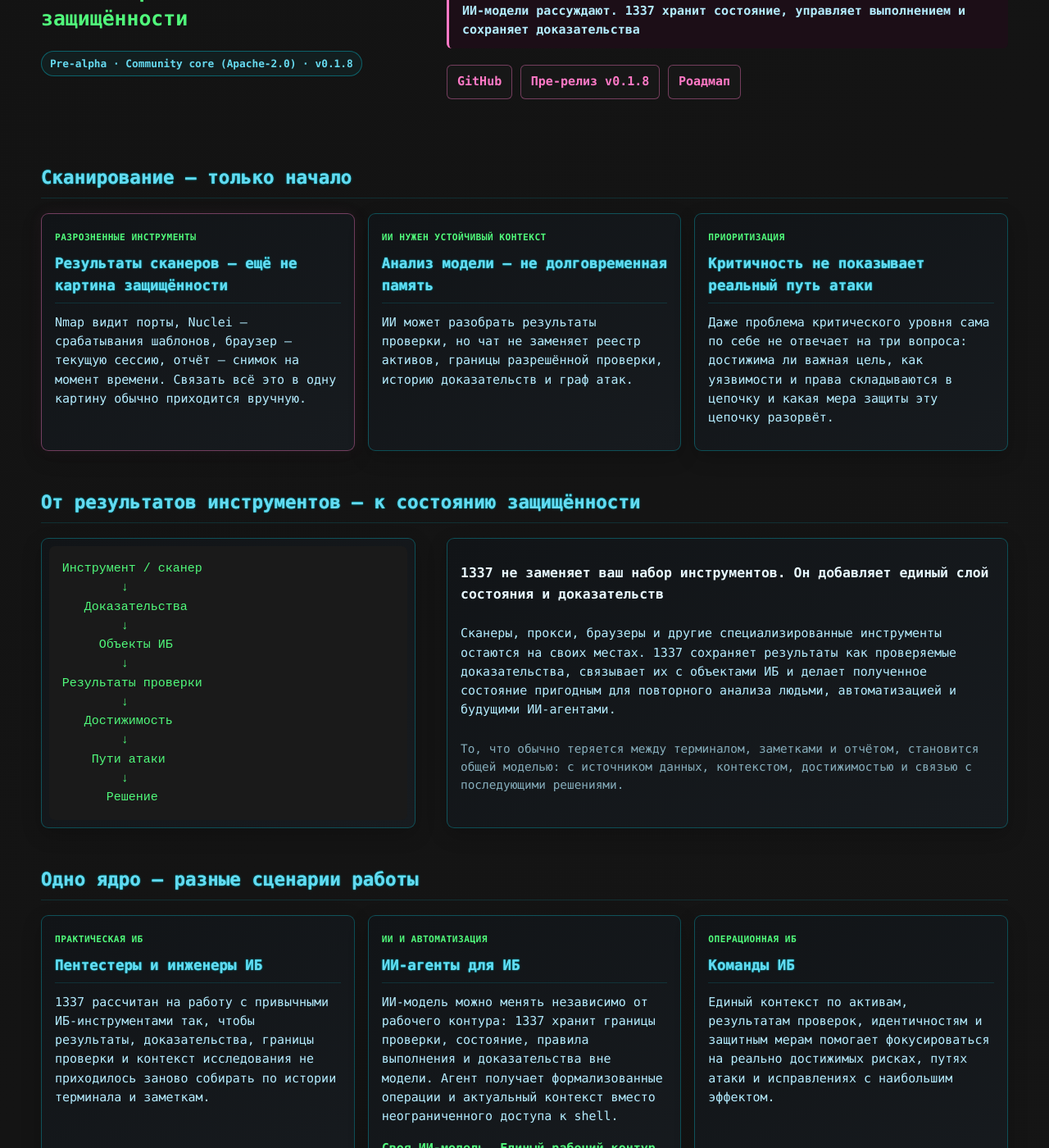
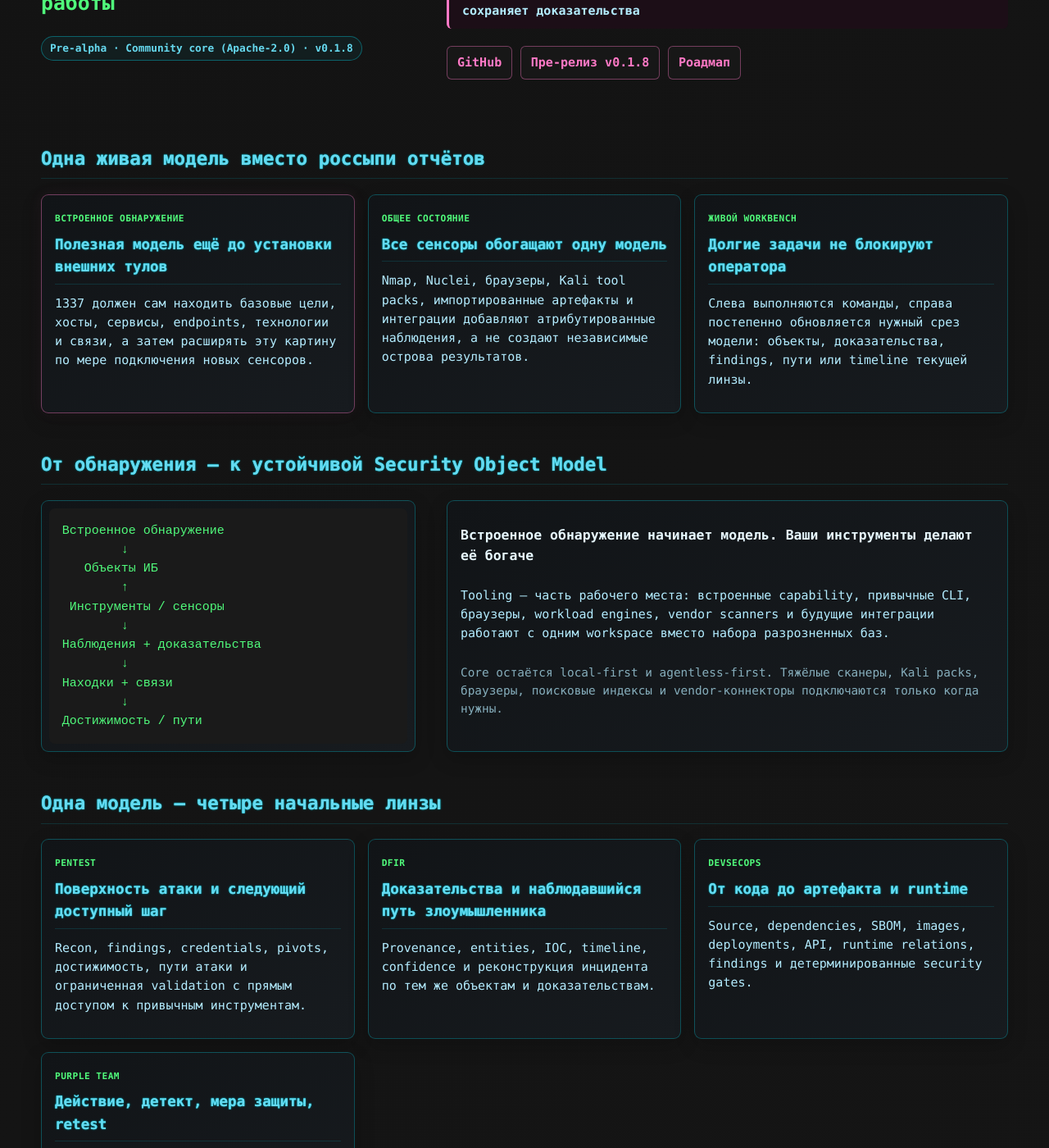
Before and after one commit to Fuzzy-Technologies/1337, a Jekyll site: the page built from ru/index.md, in a window 1280 px wide and 1400 px high, scrolled down 238 px. Shown: the whole window at 82% size. Built offline with Jekyll 4.4.1, drawn with Linux system fonts in a browser that asks for light colours; Markdown is read by kramdown in place of the engine named in the settings; some of the changed text lies outside the part shown.

Commit message:
1337: refocus Russian site on live Workbench model

```diff
--- a/ru/index.md
+++ b/ru/index.md
@@ -2,7 +2,7 @@
 layout: default
 lang: ru
 title: 1337 Security Workbench
-description: 1337 Security Workbench от Fuzzy Technologies — открытая рабочая среда ИБ и платформа выполнения операций ИБ, хранения состояния и доказательств без привязки к конкретной ИИ-модели.
+description: 1337 Security Workbench от Fuzzy Technologies — локальная рабочая среда ИБ с живой моделью объектов и модульным набором security-инструментов.
 ---
 
 <header class="site-header">
@@ -19,13 +19,13 @@ description: 1337 Security Workbench от Fuzzy Technologies — открыта
 
 <section class="hero hero-grid">
 <div class="hero-primary">
-<p class="eyebrow">Открытая рабочая среда ИБ · Платформа выполнения операций ИБ, состояния и доказательств без привязки к конкретной ИИ-модели</p>
-<p class="hero-hook">Инструменты находят факты.<br><strong>1337 сохраняет состояние защищённости</strong></p>
+<p class="eyebrow">Открытая рабочая среда ИБ · Живая модель объектов · Модульный security tooling</p>
+<p class="hero-hook">Исследуй систему.<br><strong>Строй её модель прямо во время работы</strong></p>
 <span class="status">Pre-alpha · Community core (Apache-2.0) · v0.1.8</span>
 </div>
 
 <div class="hero-secondary">
-<p>Открытая рабочая среда для пентестеров, инженеров ИБ, исследователей и команд безопасности. 1337 связывает результаты специализированных инструментов с доказательствами и контекстом, формируя устойчивое состояние защищённости для анализа достижимости и путей атаки.</p>
+<p>Быстрая local-first рабочая среда для практической ИБ. Встроенное обнаружение строит исходную модель, а подключаемые инструменты обогащают её доказательствами, находками, связями, достижимостью и путями атаки.</p>
 <blockquote class="hero-quote"><strong>ИИ-модели рассуждают. 1337 хранит состояние, управляет выполнением и сохраняет доказательства</strong></blockquote>
 <div class="links hero-actions">
 <a href="https://github.com/Fuzzy-Technologies/1337">GitHub</a>
@@ -36,75 +36,78 @@ description: 1337 Security Workbench от Fuzzy Technologies — открыта
 </section>
 
 <section class="content-section">
-<h2>Сканирование — только начало</h2>
+<h2>Одна живая модель вместо россыпи отчётов</h2>
 <div class="grid problem-grid">
 <section class="card">
-<span class="card-label">Разрозненные инструменты</span>
-<h3>Результаты сканеров — ещё не картина защищённости</h3>
-<p>Nmap видит порты, Nuclei — срабатывания шаблонов, браузер — текущую сессию, отчёт — снимок на момент времени. Связать всё это в одну картину обычно приходится вручную.</p>
+<span class="card-label">Встроенное обнаружение</span>
+<h3>Полезная модель ещё до установки внешних тулов</h3>
+<p>1337 должен сам находить базовые цели, хосты, сервисы, endpoints, технологии и связи, а затем расширять эту картину по мере подключения новых сенсоров.</p>
 </section>
 
 <section class="card">
-<span class="card-label">ИИ нужен устойчивый контекст</span>
-<h3>Анализ модели — не долговременная память</h3>
-<p>ИИ может разобрать результаты проверки, но чат не заменяет реестр активов, границы разрешённой проверки, историю доказательств и граф атак.</p>
+<span class="card-label">Общее состояние</span>
+<h3>Все сенсоры обогащают одну модель</h3>
+<p>Nmap, Nuclei, браузеры, Kali tool packs, импортированные артефакты и интеграции добавляют атрибутированные наблюдения, а не создают независимые острова результатов.</p>
 </section>
 
 <section class="card">
-<span class="card-label">Приоритизация</span>
-<h3>Критичность не показывает реальный путь атаки</h3>
-<p>Даже проблема критического уровня сама по себе не отвечает на три вопроса: достижима ли важная цель, как уязвимости и права складываются в цепочку и какая мера защиты эту цепочку разорвёт.</p>
+<span class="card-label">Живой Workbench</span>
+<h3>Долгие задачи не блокируют оператора</h3>
+<p>Слева выполняются команды, справа постепенно обновляется нужный срез модели: объекты, доказательства, findings, пути или timeline текущей линзы.</p>
 </section>
 </div>
 </section>
 
 <section class="content-section">
-<h2>От результатов инструментов — к состоянию защищённости</h2>
+<h2>От обнаружения — к устойчивой Security Object Model</h2>
 <div class="workbench-grid">
 <div class="flow-panel" aria-label="Поток данных 1337">
-<pre><code>Инструмент / сканер
+<pre><code>Встроенное обнаружение
         ↓
-   Доказательства
+   Объекты ИБ
+        ↑
+ Инструменты / сенсоры
         ↓
-     Объекты ИБ
+Наблюдения + доказательства
         ↓
-Результаты проверки
+Находки + связи
         ↓
-   Достижимость
-        ↓
-    Пути атаки
-        ↓
-      Решение</code></pre>
+Достижимость / пути</code></pre>
 </div>
 
 <div class="workbench-copy">
-<p class="section-hook"><strong>1337 не заменяет ваш набор инструментов. Он добавляет единый слой состояния и доказательств</strong></p>
-<p>Сканеры, прокси, браузеры и другие специализированные инструменты остаются на своих местах. 1337 сохраняет результаты как проверяемые доказательства, связывает их с объектами ИБ и делает полученное состояние пригодным для повторного анализа людьми, автоматизацией и будущими ИИ-агентами.</p>
-<p class="workbench-note">То, что обычно теряется между терминалом, заметками и отчётом, становится общей моделью: с источником данных, контекстом, достижимостью и связью с последующими решениями.</p>
+<p class="section-hook"><strong>Встроенное обнаружение начинает модель. Ваши инструменты делают её богаче</strong></p>
+<p>Tooling — часть рабочего места: встроенные capability, привычные CLI, браузеры, workload engines, vendor scanners и будущие интеграции работают с одним workspace вместо набора разрозненных баз.</p>
+<p class="workbench-note">Core остаётся local-first и agentless-first. Тяжёлые сканеры, Kali packs, браузеры, поисковые индексы и vendor-коннекторы подключаются только когда нужны.</p>
 </div>
 </div>
 </section>
 
 <section class="content-section">
-<h2>Одно ядро — разные сценарии работы</h2>
+<h2>Одна модель — четыре начальные линзы</h2>
 <div class="grid">
 <section class="card">
-<span class="card-label">Практическая ИБ</span>
-<h3>Пентестеры и инженеры ИБ</h3>
-<p>1337 рассчитан на работу с привычными ИБ-инструментами так, чтобы результаты, доказательства, границы проверки и контекст исследования не приходилось заново собирать по истории терминала и заметкам.</p>
+<span class="card-label">Pentest</span>
+<h3>Поверхность атаки и следующий доступный шаг</h3>
+<p>Recon, findings, credentials, pivots, достижимость, пути атаки и ограниченная validation с прямым доступом к привычным инструментам.</p>
 </section>
 
 <section class="card">
-<span class="card-label">ИИ и автоматизация</span>
-<h3>ИИ-агенты для ИБ</h3>
-<p>ИИ-модель можно менять независимо от рабочего контура: 1337 хранит границы проверки, состояние, правила выполнения и доказательства вне модели. Агент получает формализованные операции и актуальный контекст вместо неограниченного доступа к shell.</p>
-<p class="card-hook">Своя ИИ-модель. Единый рабочий контур 1337</p>
+<span class="card-label">DFIR</span>
+<h3>Доказательства и наблюдавшийся путь злоумышленника</h3>
+<p>Provenance, entities, IOC, timeline, confidence и реконструкция инцидента по тем же объектам и доказательствам.</p>
 </section>
 
 <section class="card">
-<span class="card-label">Операционная ИБ</span>
-<h3>Команды ИБ</h3>
-<p>Единый контекст по активам, результатам проверок, идентичностям и защитным мерам помогает фокусироваться на реально достижимых рисках, путях атаки и исправлениях с наибольшим эффектом.</p>
+<span class="card-label">DevSecOps</span>
+<h3>От кода до артефакта и runtime</h3>
+<p>Source, dependencies, SBOM, images, deployments, API, runtime relations, findings и детерминированные security gates.</p>
+</section>
+
+<section class="card">
+<span class="card-label">Purple Team</span>
+<h3>Действие, детект, мера защиты, retest</h3>
+<p>Одна модель связывает разрешённые offensive-действия с telemetry, detections, controls и состоянием до/после проверки.</p>
 </section>
 </div>
 </section>
@@ -112,14 +115,14 @@ description: 1337 Security Workbench от Fuzzy Technologies — открыта
 <section class="content-section">
 <h2>Архитектурное ядро</h2>
 <div class="architecture-grid">
-<section class="architecture-card"><h3>Модель объектов ИБ</h3><p>Единая модель для активов, сервисов, конечных точек, идентичностей, защитных мер, доказательств, результатов проверок, достижимости и путей атаки.</p></section>
-<section class="architecture-card"><h3>Capability Fabric</h3><p>Типизированный слой операций ИБ без жёсткой привязки сценария работы к конкретному сканеру, инструменту или поставщику ИИ-модели.</p></section>
-<section class="architecture-card"><h3>Scope &amp; Policy</h3><p>Явные границы разрешённой проверки, воздействия и выполнения, которые не зависят от решения ИИ-модели.</p></section>
-<section class="architecture-card"><h3>Контролируемый рантайм</h3><p>Запуск инструментов и встроенных операций через управляемый контур вместо неограниченного shell-доступа.</p></section>
-<section class="architecture-card"><h3>Доказательства и происхождение данных</h3><p>Существенные выводы остаются привязаны к источнику, границам проверки, времени, инструменту, исполнителю и подтверждающим артефактам.</p></section>
-<section class="architecture-card"><h3>Достижимость и граф атак</h3><p>Уязвимости, права, идентичности и защитные меры связываются в пути к критичным активам и последствиям.</p></section>
+<section class="architecture-card"><h3>Security Object Model</h3><p>Устойчивое ядро для целей, активов, сервисов, endpoints, identities, evidence, findings, связей, достижимости и путей.</p></section>
+<section class="architecture-card"><h3>Native Discovery</h3><p>Исходная black-box модель строится без обязательной установки внешних сканеров и интеграций.</p></section>
+<section class="architecture-card"><h3>Модульный tooling</h3><p>Встроенные engines и заменяемые внешние providers дают capability без обязательной привязки к одному сканеру или дистрибутиву.</p></section>
+<section class="architecture-card"><h3>Evidence &amp; Provenance</h3><p>Наблюдения и выводы остаются привязаны к источнику, scope, времени, tool, executor и supporting artifacts.</p></section>
+<section class="architecture-card"><h3>Scope &amp; Policy</h3><p>Границы разрешённой работы и impact управляют действиями, но не являются самим продуктом.</p></section>
+<section class="architecture-card"><h3>Lenses &amp; Interfaces</h3><p>TUI, Web, API, SDK, MCP, CI и AI используют одно состояние через разные рабочие срезы.</p></section>
 </div>
-<p class="invariant"><strong>ИИ-модель можно заменить. Состояние защищённости — нет</strong></p>
+<p class="invariant"><strong>Одна Security Object Model · Несколько линз · Любой подходящий инструмент</strong></p>
 </section>
 
 <section class="content-section">
@@ -176,12 +179,12 @@ description: 1337 Security Workbench от Fuzzy Technologies — открыта
 <span class="card-label">Дальше по роадмапу</span>
 <h3>Продуктовые возможности в разработке</h3>
 <ul>
-<li>интерактивная консоль и рабочее пространство</li>
-<li>адаптеры реальных сканеров</li>
-<li>анализ результатов и достижимости</li>
-<li>интерфейс графа атак</li>
-<li>интерфейсы для ИИ-агентов</li>
-<li>корпоративные возможности</li>
+<li>живой split-pane terminal workbench</li>
+<li>native discovery и минимальная Security Object Model</li>
+<li>модульные scanner/tool providers и Quick Scan</li>
+<li>Pentest / DFIR / DevSecOps / Purple lenses</li>
+<li>evidence, reachability и attack-path workflows</li>
+<li>API/SDK/MCP и vendor integrations</li>
 </ul>
 </section>
 </div>
@@ -194,7 +197,7 @@ description: 1337 Security Workbench от Fuzzy Technologies — открыта
 <a href="https://github.com/Fuzzy-Technologies/1337#readme">README</a>
 <a href="https://github.com/Fuzzy-Technologies/1337/blob/master/docs/VISION.md">Архитектурное видение</a>
 <a href="https://github.com/Fuzzy-Technologies/1337/blob/master/docs/AI_AGENTS.md">Архитектура ИИ-агентов</a>
-<a href="https://github.com/Fuzzy-Technologies/1337/blob/master/docs/adr/0008-ai-native-cyber-execution-platform.md">AI-native platform</a>
+<a href="https://github.com/Fuzzy-Technologies/1337/blob/master/docs/adr/0010-live-security-object-model-modular-tooling-and-lenses.md">Архитектура Live Workbench</a>
 <a href="https://github.com/Fuzzy-Technologies/1337/blob/master/SECURITY.md">Политика безопасности</a>
 </div>
 </section>
```
